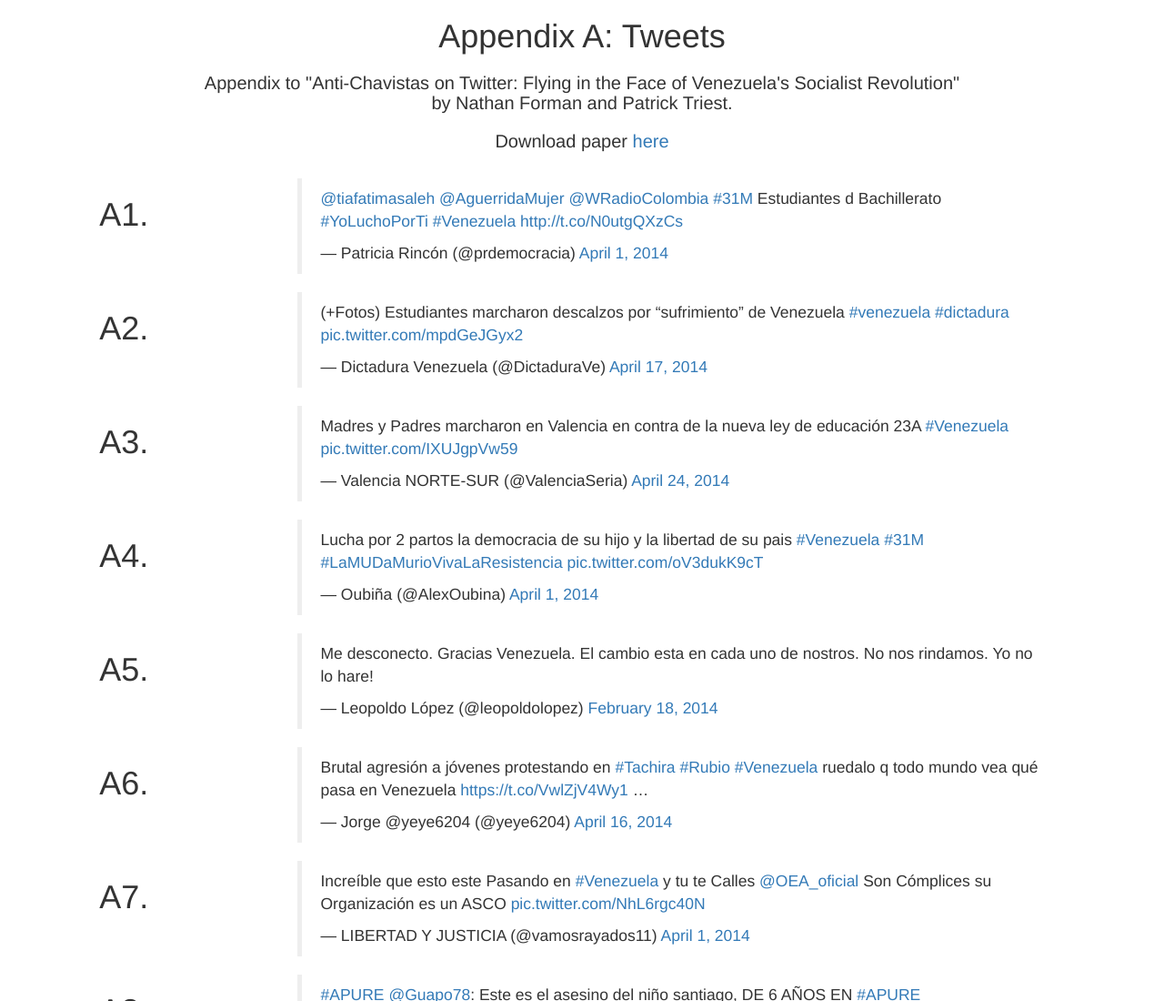
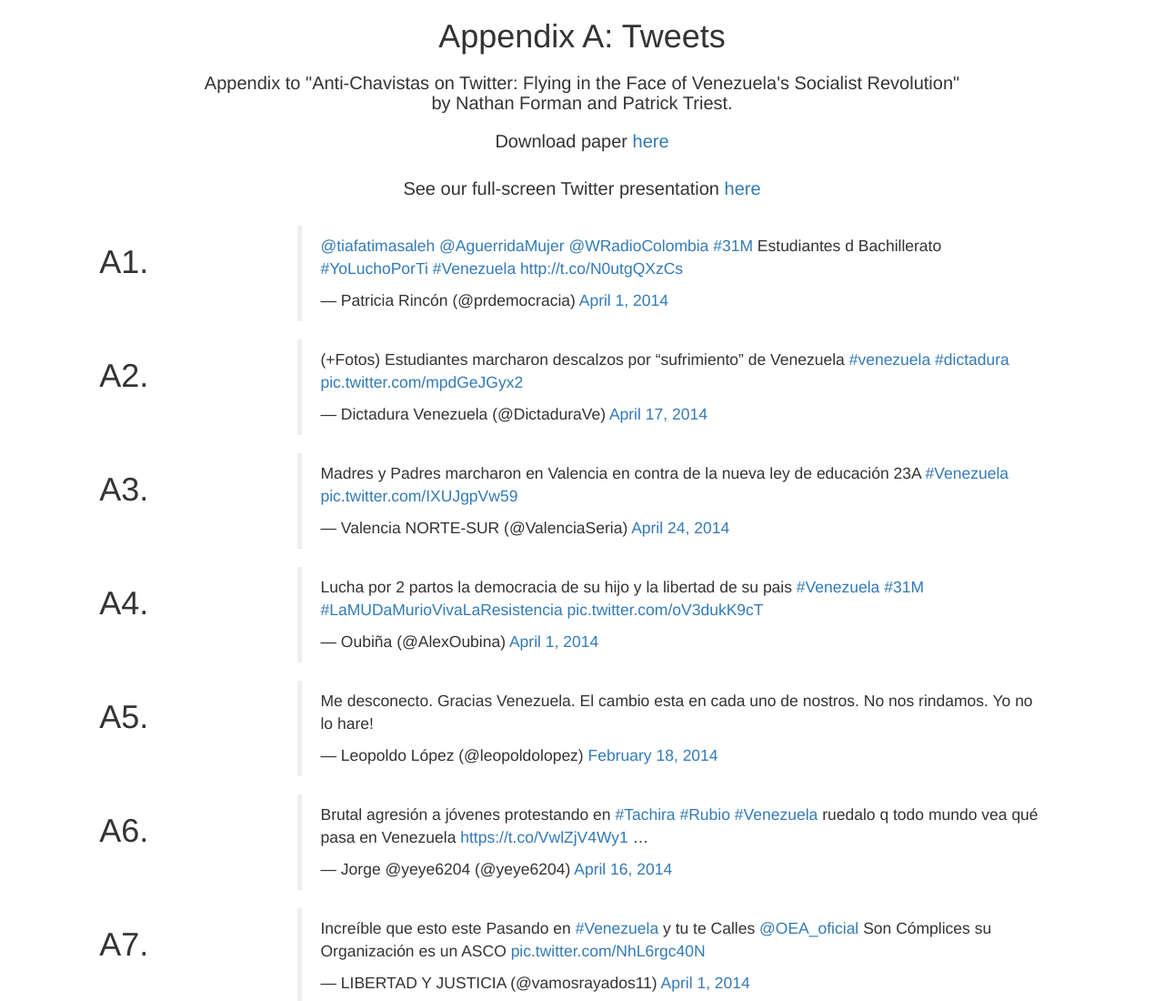
Before and after one commit to triestpa/Venezuela-Twitter-Appendix, a plain HTML site: page index.html in a window 1280 px wide. Shown: the top 1100 px of the page at 91% size. Drawn offline with nearby package versions, Linux system fonts and the light colour scheme.

Commit message:
add link to presentation from index

```diff
--- a/index.html
+++ b/index.html
@@ -16,7 +16,7 @@
 
 			<h3 style="text-align: center; font-size: 20px;"> Appendix to "Anti-Chavistas on Twitter: Flying in the Face of Venezuela&#39;s Socialist Revolution" <br> by Nathan Forman and Patrick Triest.</h3>
 			<h3 style="text-align: center; font-size: 20px; margin-bottom: 30px;"> Download paper <a href='docs/venezuela-twitter-revolution.pdf'>here</a></h3>
-
+			<h3 style="text-align: center; font-size: 20px; margin-bottom: 30px;"> See our full-screen Twitter presentation <a href='presentation.html'>here</a></h3>
 		<div class="row">
 			<div class="col-sm-2 col-sm-offset-1">
 				<h1>
```
